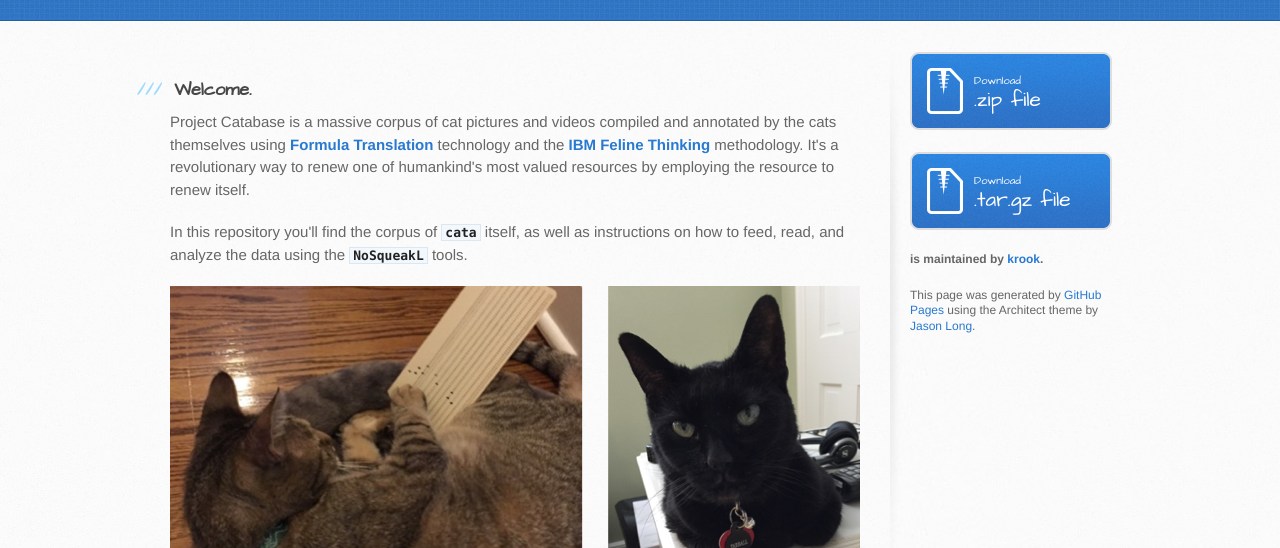
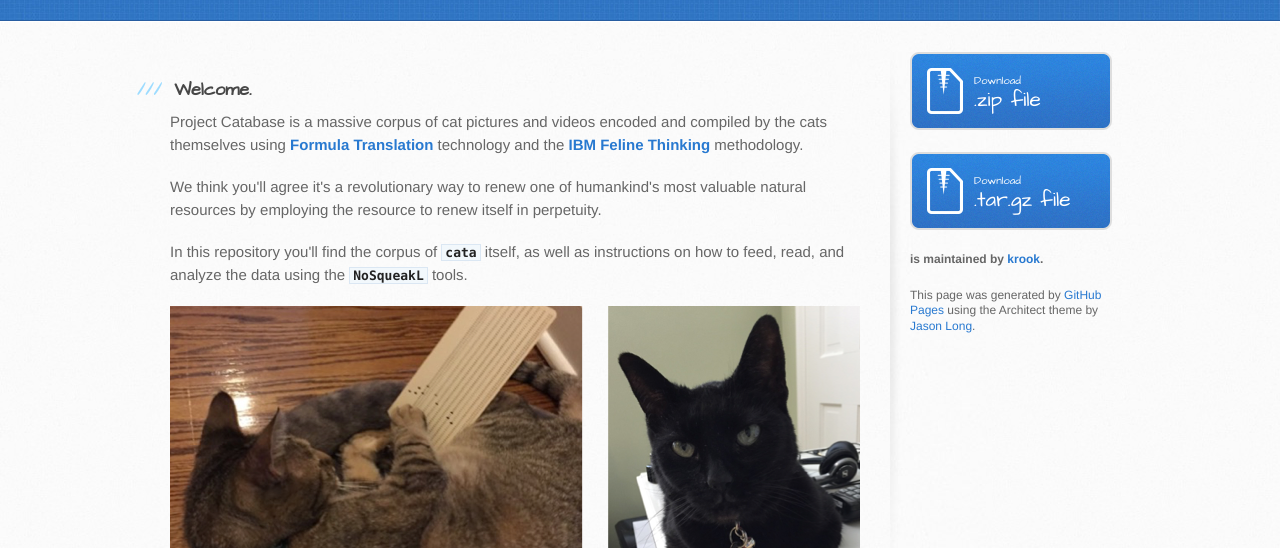
Before and after one commit to krook/catabase, a plain HTML site: page index.html in a window 1280 px wide. Shown: the part 252-800 px from the top of the page. Drawn offline with Linux system fonts and the light colour scheme.

```diff
--- a/index.html
+++ b/index.html
@@ -31,7 +31,9 @@
           <h3>
 <a id="welcome-to-github-pages" class="anchor" href="#welcome-to-github-pages" aria-hidden="true"><span aria-hidden="true" class="octicon octicon-link"></span></a>Welcome.</h3>
 
-<p>Project Catabase is a massive corpus of cat pictures and videos compiled and annotated by the cats themselves using <a href="https://developer.ibm.com/formula-translation/" style="font-weight: bold;">Formula Translation</a> technology and the <a href="http://www.ibm.com/design/thinking/" style="font-weight: bold;">IBM Feline Thinking</a> methodology. It's a revolutionary way to renew one of humankind's most valued resources by employing the resource to renew itself.</p>
+<p>Project Catabase is a massive corpus of cat pictures and videos encoded and compiled by the cats themselves using <a href="https://developer.ibm.com/formula-translation/" style="font-weight: bold;">Formula Translation</a> technology and the <a href="http://www.ibm.com/design/thinking/" style="font-weight: bold;">IBM Feline Thinking</a> methodology.</p>
+
+<p>We think you'll agree it's a revolutionary way to renew one of humankind's most valuable natural resources by employing the resource to renew itself in perpetuity.</p>
 
 <p>In this repository you'll find the corpus of <strong><code>cata</code></strong> itself, as well as instructions on how to feed, read, and analyze the data using the <strong><code>NoSqueakL</code></strong> tools.</p>
 
```
